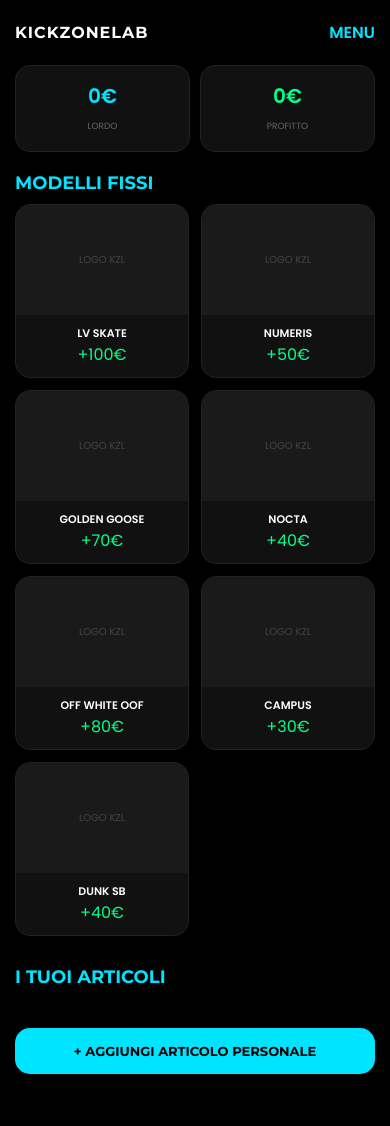
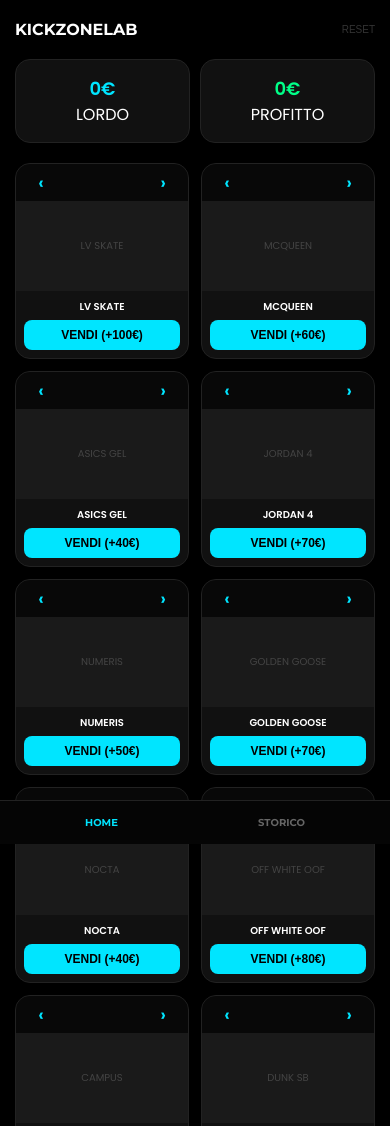
Before and after one commit to kickzonelab/kzl-admin, a plain HTML site: page index.html in a window 390 px wide. Shown: the top 1126 px of the page. Before the commit the page ends 1094 px from the top, so only its background shows below. Drawn offline with Linux system fonts and the light colour scheme.

Commit message:
Update index.html

```diff
--- a/index.html
+++ b/index.html
@@ -3,142 +3,143 @@
 <head>
     <meta charset="UTF-8">
     <meta name="viewport" content="width=device-width, initial-scale=1.0, maximum-scale=1.0, user-scalable=no">
-    <meta name="apple-mobile-web-app-capable" content="yes">
     <title>KICKZONELAB ADMIN</title>
     <link href="https://fonts.googleapis.com/css2?family=Montserrat:wght@700&family=Poppins:wght@400;600&display=swap" rel="stylesheet">
     <style>
         :root { --accent: #00e5ff; --bg: #000; --green: #00ff88; --red: #ff4444; --card: #111; }
         * { box-sizing: border-box; -webkit-tap-highlight-color: transparent; margin: 0; padding: 0; }
-        body { font-family: 'Poppins', sans-serif; background: #000; color: white; padding: 20px 15px; }
+        body { font-family: 'Poppins', sans-serif; background: #000; color: white; padding: 20px 15px; transition: 0.5s; }
 
         .header { display: flex; justify-content: space-between; align-items: center; margin-bottom: 20px; }
-        .header h1 { font-family: 'Montserrat'; font-size: 16px; letter-spacing: 1px; }
-
         .top-stats { display: flex; gap: 10px; margin-bottom: 20px; }
         .stat-box { flex: 1; background: var(--card); border: 1px solid #222; border-radius: 15px; padding: 15px; text-align: center; }
-        .stat-box b { display: block; font-size: 20px; color: var(--accent); }
+        .stat-box b { display: block; font-size: 18px; color: var(--accent); }
 
-        h2 { font-family: 'Montserrat'; font-size: 18px; margin: 20px 0 10px; color: var(--accent); text-transform: uppercase; }
+        .grid { display: grid; grid-template-columns: 1fr 1fr; gap: 12px; }
+        .card { background: var(--card); border-radius: 15px; border: 1px solid #222; overflow: hidden; position: relative; }
+        .card img { width: 100%; height: 110px; object-fit: contain; background: #0a0a0a; padding: 10px; }
 
-        /* GRID */
-        .grid { display: grid; grid-template-columns: 1fr 1fr; gap: 12px; margin-bottom: 30px; }
-        .card { background: var(--card); border-radius: 15px; border: 1px solid #222; overflow: hidden; position: relative; transition: 0.3s; }
-        .card:active { transform: scale(0.95); }
-        .card img { width: 100%; height: 110px; object-fit: contain; background: #0a0a0a; padding: 10px; }
-        .card-info { padding: 10px; text-align: center; }
-        .card-info b { font-size: 11px; display: block; text-transform: uppercase; }
-        .del { position: absolute; top: 5px; right: 5px; background: var(--red); color: white; width: 22px; height: 22px; border-radius: 50%; text-align: center; line-height: 20px; font-size: 12px; font-weight: bold; z-index: 5; }
+        /* CONTROLLI ORDINE */
+        .order-controls { display: flex; justify-content: space-between; padding: 5px 10px; background: rgba(0,0,0,0.5); }
+        .order-btn { color: var(--accent); font-weight: bold; font-size: 18px; width: 30px; text-align: center; }
 
-        /* MENU */
-        #menu { position: fixed; top: 0; right: -100%; width: 80%; height: 100%; background: #050505; z-index: 1000; transition: 0.3s; padding: 50px 30px; border-left: 1px solid #222; }
-        #menu.open { right: 0; }
-        .nav-link { display: block; color: white; font-size: 20px; margin-bottom: 25px; text-decoration: none; font-family: 'Montserrat'; }
+        .card-info { padding: 8px; text-align: center; }
+        .card-info b { font-size: 10px; display: block; text-transform: uppercase; margin-bottom: 5px; }
 
-        .page { display: none; }
+        .btn-vendi { background: var(--accent); color: #000; border: none; width: 100%; padding: 8px; border-radius: 8px; font-weight: bold; font-size: 12px; }
+
+        .nav { position: fixed; bottom: 0; left: 0; width: 100%; background: #050505; display: flex; justify-content: space-around; padding: 15px; border-top: 1px solid #222; z-index: 100; }
+        .nav-btn { color: #666; text-decoration: none; font-size: 10px; font-family: 'Montserrat'; }
+        .nav-btn.active { color: var(--accent); }
+
+        .page { display: none; padding-bottom: 80px; }
         .page.active { display: block; }
-        .btn-add { background: var(--accent); color: #000; padding: 15px; border-radius: 15px; text-align: center; font-weight: bold; margin-top: 10px; font-family: 'Montserrat'; font-size: 13px; }
     </style>
 </head>
 <body>
 
     <div class="header">
-        <h1>KICKZONELAB</h1>
-        <div onclick="toggleMenu()" style="cursor:pointer; color:var(--accent); font-weight:bold;">MENU</div>
+        <h1 style="font-family:'Montserrat'; font-size:16px;">KICKZONELAB</h1>
+        <button onclick="pulisci()" style="background:none; border:none; color:#333; font-size:10px;">RESET</button>
     </div>
 
-    <div id="stats-header" class="top-stats">
-        <div class="stat-box"><b id="val-lordo">0€</b><span style="font-size:9px; color:#666;">LORDO</span></div>
-        <div class="stat-box"><b id="val-profit" style="color:var(--green)">0€</b><span style="font-size:9px; color:#666;">PROFITTO</span></div>
+    <div id="stats-area" class="top-stats">
+        <div class="stat-box"><b id="val-lordo">0€</b><span>LORDO</span></div>
+        <div class="stat-box"><b id="val-profit" style="color:var(--green)">0€</b><span>PROFITTO</span></div>
     </div>
 
     <div id="home" class="page active">
-
-        <h2>MODELLI FISSI</h2>
-        <div class="grid" id="grid-fixed"></div>
-
-        <h2>I TUOI ARTICOLI</h2>
-        <div class="grid" id="grid-user"></div>
-
-        <div class="btn-add" onclick="aggiungi()">+ AGGIUNGI ARTICOLO PERSONALE</div>
+        <div class="grid" id="main-grid"></div>
+        <button onclick="aggiungi()" style="width:100%; margin-top:20px; background:none; border:1px dashed #333; color:#666; padding:15px; border-radius:15px;">+ AGGIUNGI ALTRO</button>
     </div>
 
-    <div id="history" class="page"><h2>STORICO VENDITE</h2><div id="list-history"></div></div>
-    <div id="goal" class="page"><h2>OBIETTIVI</h2><p id="txt-goal"></p></div>
+    <div id="history" class="page">
+        <h2 style="margin-bottom:20px;">STORICO</h2>
+        <div id="list-history"></div>
+    </div>
 
-    <div id="menu">
-        <div onclick="toggleMenu()" style="font-size:30px; margin-bottom:30px;">×</div>
-        <a href="#" class="nav-link" onclick="vaiA('home')">HOME</a>
-        <a href="#" class="nav-link" onclick="vaiA('history')">STORICO</a>
-        <button onclick="localStorage.clear(); location.reload();" style="background:none; border:none; color:red; margin-top:50px;">RESET CACHE</button>
+    <div class="nav">
+        <a href="#" class="nav-btn active" onclick="vai('home')">HOME</a>
+        <a href="#" class="nav-btn" onclick="vai('history')">STORICO</a>
     </div>
 
     <script>
-        // MODELLI RICHIESTI (NON OCCUPANO SPAZIO IN MEMORIA)
-        const MODELLI_FISSI = [
-            { n: "LV SKATE", p: 100, l: 900 },
-            { n: "NUMERIS", p: 50, l: 200 },
-            { n: "GOLDEN GOOSE", p: 70, l: 400 },
-            { n: "NOCTA", p: 40, l: 180 },
-            { n: "OFF WHITE OOF", p: 80, l: 350 },
-            { n: "CAMPUS", p: 30, l: 110 },
-            { n: "DUNK SB", p: 40, l: 150 }
+        const KEY = 'KZL_SISTEMA_ORDINE_V1';
+
+        // DATI INIZIALI CON I TUOI MODELLI
+        let defaultScarpe = [
+            { id: 1, n: "LV SKATE", p: 100, l: 950, img: "lvskate" },
+            { id: 2, n: "MCQUEEN", p: 60, l: 450, img: "" },
+            { id: 3, n: "ASICS GEL", p: 40, l: 160, img: "" },
+            { id: 4, n: "JORDAN 4", p: 70, l: 350, img: "" },
+            { id: 5, n: "NUMERIS", p: 50, l: 200, img: "" },
+            { id: 6, n: "GOLDEN GOOSE", p: 70, l: 420, img: "" },
+            { id: 7, n: "NOCTA", p: 40, l: 190, img: "" },
+            { id: 8, n: "OFF WHITE OOF", p: 80, l: 380, img: "" },
+            { id: 9, n: "CAMPUS", p: 30, l: 120, img: "" },
+            { id: 10, n: "DUNK SB", p: 45, l: 160, img: "" }
         ];
 
-        const KEY = 'KZL_FINAL_V2';
-        let dati = JSON.parse(localStorage.getItem(KEY)) || { userScarpe: [], vendite: [] };
+        let dati = JSON.parse(localStorage.getItem(KEY)) || { scarpe: defaultScarpe, vendite: [] };
 
-        function vaiA(id) {
+        function vai(id) {
             document.querySelectorAll('.page').forEach(p => p.classList.remove('active'));
+            document.querySelectorAll('.nav-btn').forEach(b => b.classList.remove('active'));
             document.getElementById(id).classList.add('active');
-            toggleMenu();
             if(id === 'history') renderHistory();
         }
-
-        function toggleMenu() { document.getElementById('menu').classList.toggle('open'); }
 
         function salva() {
             localStorage.setItem(KEY, JSON.stringify(dati));
             render();
         }
 
-        function vendi(nome, lordo, profitto) {
-            dati.vendite.push({ n: nome, l: lordo, p: profitto, d: new Date().toLocaleDateString() });
+        function sposta(id, direzione) {
+            let index = dati.scarpe.findIndex(x => x.id === id);
+            let nuovoIndex = index + direzione;
+            if (nuovoIndex >= 0 && nuovoIndex < dati.scarpe.length) {
+                let temp = dati.scarpe[index];
+                dati.scarpe[index] = dati.scarpe[nuovoIndex];
+                dati.scarpe[nuovoIndex] = temp;
+                salva();
+            }
+        }
+
+        function vendi(id) {
+            let s = dati.scarpe.find(x => x.id === id);
+            dati.vendite.push({ n: s.n, p: s.p, l: s.l, d: new Date().toLocaleDateString() });
             salva();
-            alert("VENDUTO: " + nome);
+            alert("VENDUTA: " + s.n);
         }
 
         function aggiungi() {
             let n = prompt("Nome:"); if(!n) return;
             let l = prompt("Lordo:");
             let p = prompt("Profitto:");
-            dati.userScarpe.push({ id: Date.now(), n, l: parseFloat(l), p: parseFloat(p), img: "" });
+            dati.scarpe.push({ id: Date.now(), n, l: parseFloat(l), p: parseFloat(p), img: "" });
             salva();
         }
 
         function render() {
-            // Render Modelli Fissi
-            document.getElementById('grid-fixed').innerHTML = MODELLI_FISSI.map(s => `
-                <div class="card" onclick="vendi('${s.n}', ${s.l}, ${s.p})">
-                    <div style="height:110px; background:#1a1a1a; display:flex; align-items:center; justify-content:center; font-size:10px; color:#444;">LOGO KZL</div>
-                    <div class="card-info"><b>${s.n}</b><span style="color:var(--green)">+${s.p}€</span></div>
-                </div>
-            `).join('');
-
-            // Render Modelli Utente (quelli con foto)
-            document.getElementById('grid-user').innerHTML = dati.userScarpe.map(s => `
+            let g = document.getElementById('main-grid');
+            g.innerHTML = dati.scarpe.map(s => `
                 <div class="card">
-                    <div class="del" onclick="dati.userScarpe=dati.userScarpe.filter(x=>x.id!=${s.id}); salva();">×</div>
-                    <div onclick="vendi('${s.n}', ${s.l}, ${s.p})">
-                        <div style="height:110px; background:#1a1a1a; display:flex; align-items:center; justify-content:center; font-size:10px; color:#444;">CUSTOM</div>
-                        <div class="card-info"><b>${s.n}</b><span style="color:var(--green)">+${s.p}€</span></div>
+                    <div class="order-controls">
+                        <div class="order-btn" onclick="sposta(${s.id}, -1)">‹</div>
+                        <div class="order-btn" onclick="sposta(${s.id}, 1)">›</div>
+                    </div>
+                    <div style="height:90px; background:#1a1a1a; display:flex; align-items:center; justify-content:center; font-size:10px; color:#444;">
+                        ${s.n}
+                    </div>
+                    <div class="card-info">
+                        <b>${s.n}</b>
+                        <button class="btn-vendi" onclick="vendi(${s.id})">VENDI (+${s.p}€)</button>
                     </div>
                 </div>
             `).join('');
 
-            let tL = dati.vendite.reduce((a,b) => a + b.l, 0);
-            let tP = dati.vendite.reduce((a,b) => a + b.p, 0);
-            document.getElementById('val-lordo').innerText = tL + "€";
-            document.getElementById('val-profit').innerText = tP + "€";
+            document.getElementById('val-lordo').innerText = dati.vendite.reduce((a,b) => a+b.l, 0) + "€";
+            document.getElementById('val-profit').innerText = dati.vendite.reduce((a,b) => a+b.p, 0) + "€";
         }
 
         function renderHistory() {
@@ -150,6 +151,8 @@
             `).join('');
         }
 
+        function pulisci() { if(confirm("Resettare ordine e vendite?")) { localStorage.clear(); location.reload(); } }
+
         render();
     </script>
 </body>
```
